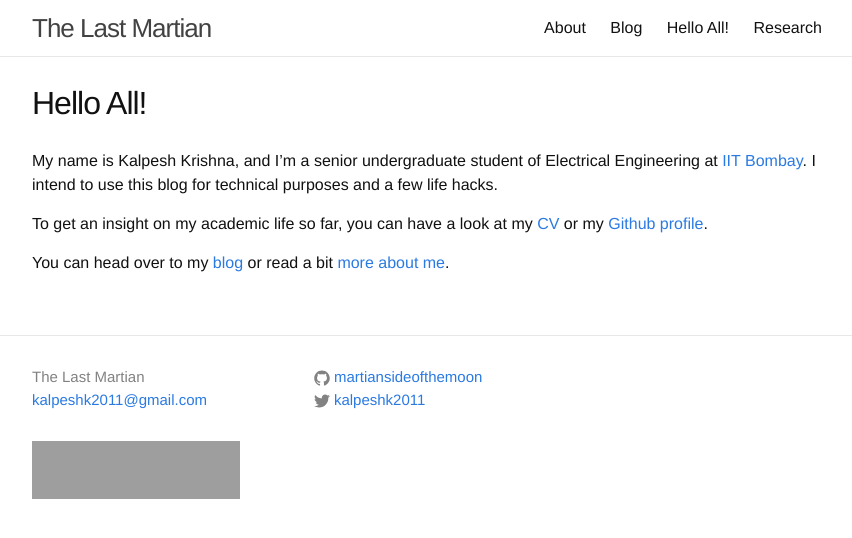
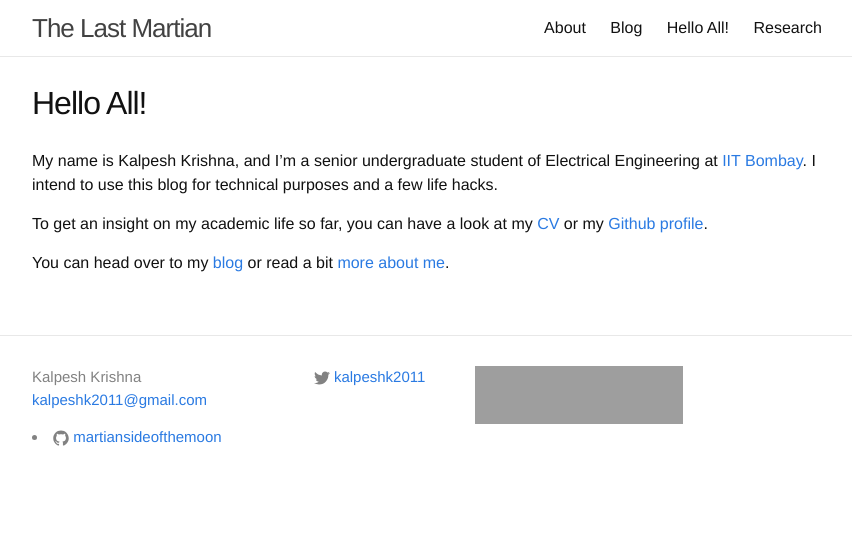
Before and after one commit to martiansideofthemoon/martiansideofthemoon.github.io, a Jekyll site: the page built from index.md, in a window 1280 px wide. Shown: the top 538 px of the page, without its empty margins (213-1065 px from the left). Built offline with Jekyll 4.4.1, drawn with Linux system fonts in a browser that asks for light colours; comment, search, counter and statistics services are not loaded; grey boxes are pictures that could not be loaded.

```diff
--- a/_config.yml
+++ b/_config.yml
@@ -7,6 +7,7 @@
 
 # Site settings
 title: The Last Martian
+full_name: Kalpesh Krishna
 email: kalpeshk2011@gmail.com
 description: > # this means to ignore newlines until "baseurl:"
 baseurl: "" # the subpath of your site, e.g. /blog
--- a/_includes/footer.html
+++ b/_includes/footer.html
@@ -5,17 +5,17 @@
     <div class="footer-col-wrapper">
       <div class="footer-col footer-col-1">
         <ul class="contact-list">
-          <li>{{ site.title }}</li>
+          <li>{{ site.full_name }}</li>
           <li><a href="mailto:{{ site.email }}">{{ site.email }}</a></li>
         </ul>
-      </div>
-      <div class="footer-col footer-col-3">
-        <ul class="social-media-list">
-          {% if site.github_username %}
+        {% if site.github_username %}
           <li>
             {% include icon-github.html username=site.github_username %}
           </li>
           {% endif %}
+      </div>
+      <div class="footer-col footer-col-2">
+        <ul class="social-media-list">
 
           {% if site.twitter_username %}
           <li>
```
